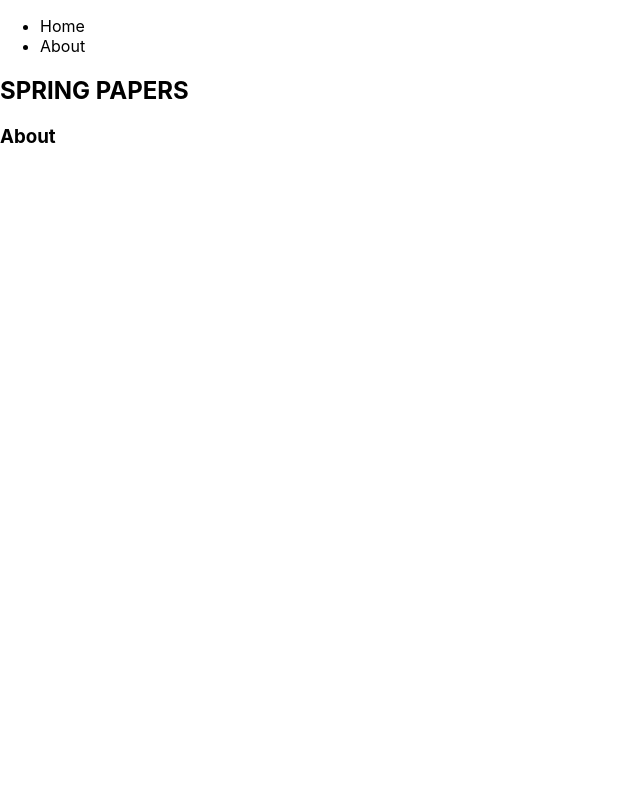
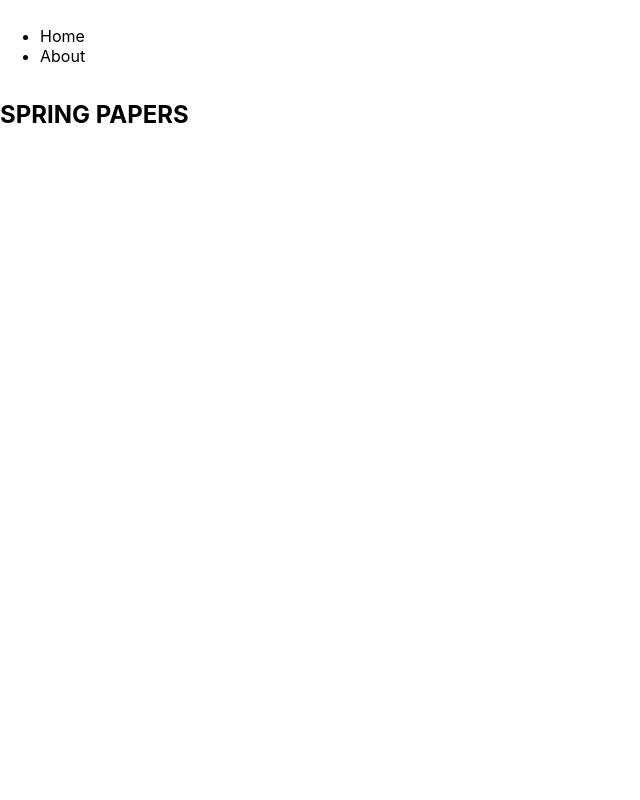
Before and after one commit to GlennVialli/springpapers-web, a Next.js app: page / in a window 1280 px wide. Shown: the top 800 px of the page, without its empty margins (0-640 px from the left). Built offline with nearby package versions, Linux system fonts and the light colour scheme.

Commit message:
fullpage test

```diff
--- a/components/layout.tsx
+++ b/components/layout.tsx
@@ -4,13 +4,6 @@ import React from "react";
 import { useRouter } from "next/router";
 
 const Layout: React.FC = ({ children }) => {
-  //   const Router = useRouter();
-  //   React.useEffect(() => {
-  //     Router.events.on("routeChangeStart", (url, x) => {
-  //       console.log(url, x);
-  //     });
-  //   }, []);
-
   return (
     <>
       <Head>
@@ -18,18 +11,20 @@ const Layout: React.FC = ({ children }) => {
         <meta name="viewport" content="width=device-width, initial-scale=1" />
         <meta charSet="utf-8" />
       </Head>
+      <div className="header">
         <ul>
           <li>
-          <Link href="/home" shallow={true}>
+            <Link href="/#home" shallow={true}>
               <a>Home</a>
             </Link>
           </li>
           <li>
-          <Link href="/about" shallow={true}>
+            <Link href="/#about" shallow={true}>
               <a>About</a>
             </Link>
           </li>
         </ul>
+      </div>
       <div className="layout">{children}</div>
     </>
   );
--- a/next.config.js
+++ /dev/null
@@ -1,3 +0,0 @@
-// module.exports = {
-//   useFileSystemPublicRoutes: false,
-// };
--- a/package.json
+++ b/package.json
@@ -10,7 +10,8 @@
   "dependencies": {
     "next": "10.0.5",
     "react": "17.0.1",
-    "react-dom": "17.0.1"
+    "react-dom": "17.0.1",
+    "sass": "^1.32.6"
   },
   "devDependencies": {
     "@types/node": "^14.14.22",
--- a/pages/index.tsx
+++ b/pages/index.tsx
@@ -10,20 +10,21 @@ export default function Index() {
   const Router = useRouter();
 
   React.useEffect(() => {
-    Router.events.on("routeChangeStart", (url, x) => {
-      console.log(url, x);
-    });
-    // if (Router.pathname == "/") {
-    //   Router.push("/home");
-    // }
+    let id = Router.asPath.match(/#([a-z0-9]+)/gi);
+    if (id) {
+      // i will show the modal
+      console.log(id);
+    } else {
+      // something else
+    }
   }, [Router]);
 
   return (
     <Layout>
-      <section>
+      <section id="home" className="section">
         <Home />
       </section>
-      <section>
+      <section id="about" className="section">
         <About />
       </section>
     </Layout>
--- a/styles/globals.css
+++ b/styles/globals.css
@@ -4,6 +4,7 @@ body {
   margin: 0;
   font-family: -apple-system, BlinkMacSystemFont, Segoe UI, Roboto, Oxygen,
     Ubuntu, Cantarell, Fira Sans, Droid Sans, Helvetica Neue, sans-serif;
+  height: 100%;
 }
 
 a {
@@ -14,3 +15,23 @@ a {
 * {
   box-sizing: border-box;
 }
+
+.section {
+  height: 100%;
+  margin-top: 100px;
+}
+
+.layout {
+  height: 90%;
+}
+
+.header {
+  position: fixed;
+  top: 0;
+  width: 100%;
+  padding: 10px 0;
+}
+
+#__next {
+  height: 100%;
+}
```
Also changed, not shown: 1 other file (tests, documents, lock files or other folders). Lines whose indentation alone changed are shown as unchanged.
